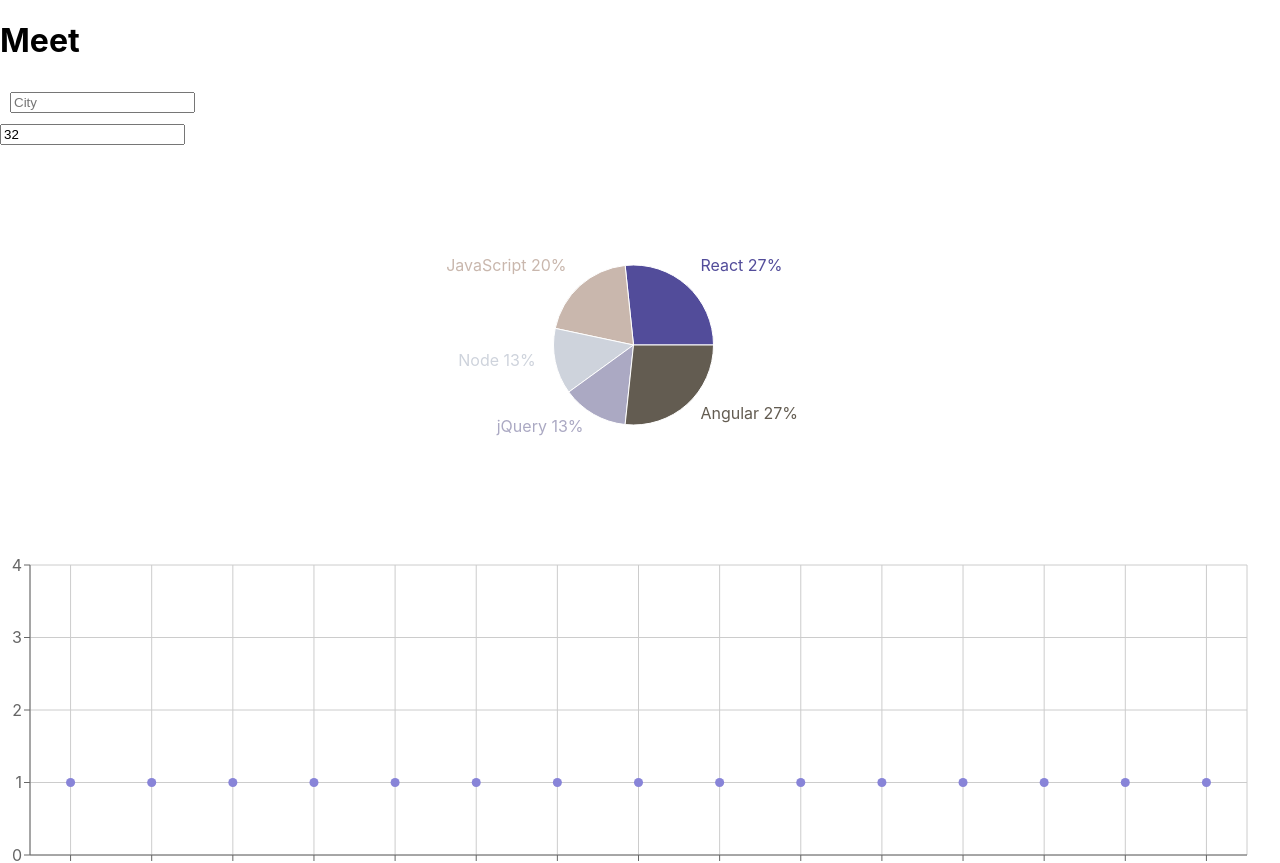
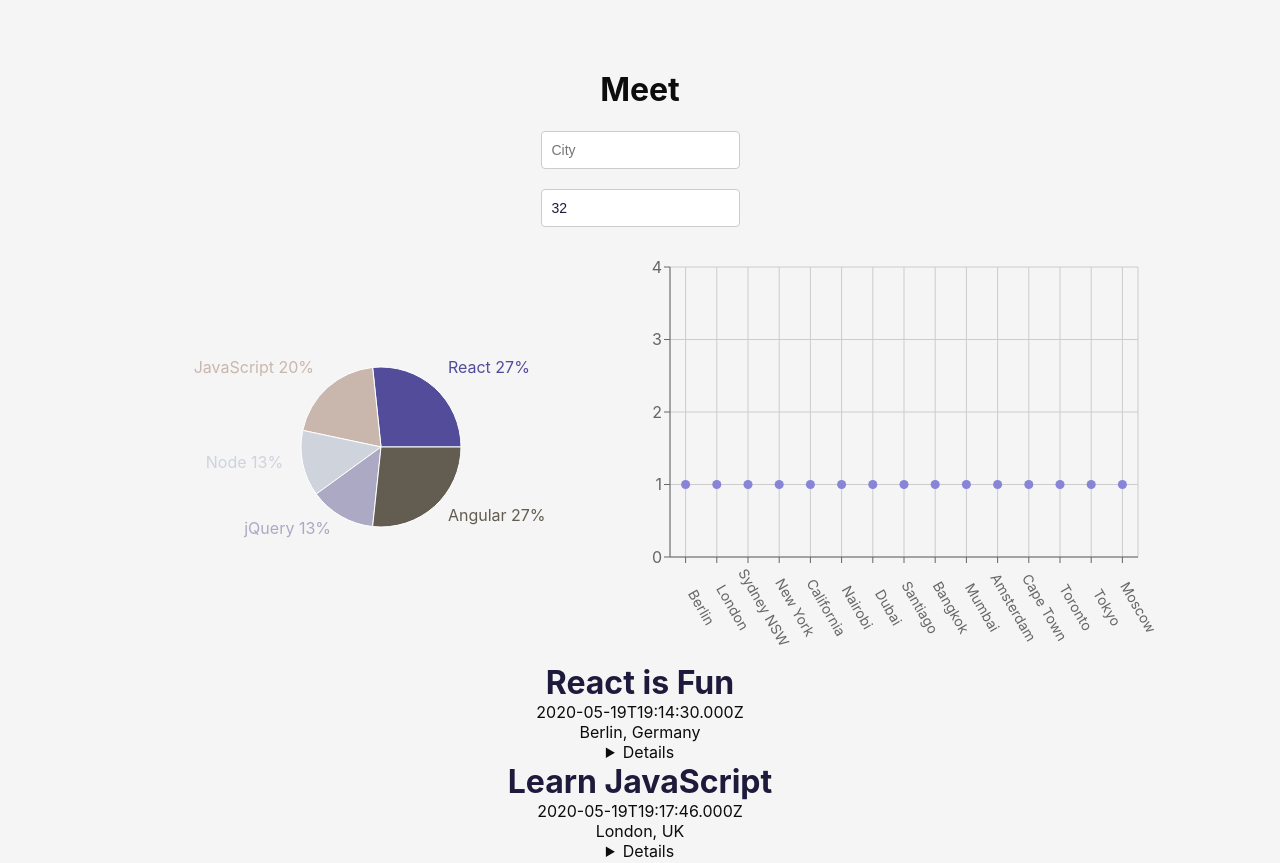
Before and after one commit to corto0406/meet, a React (Create React App) app: page / in a window 1280 px wide. Shown: the top 863 px of the page. Built offline with nearby package versions, Linux system fonts and the light colour scheme; what atatus-spa would draw is missing.

Commit message:
update immersion

```diff
--- a/package.json
+++ b/package.json
@@ -4,13 +4,16 @@
   "private": true,
   "homepage": "https://corto0406.github.io/meet",
   "dependencies": {
+    "@react-leaflet/core": "^2.1.0",
     "@testing-library/jest-dom": "^5.17.0",
     "@testing-library/react": "^13.4.0",
     "@testing-library/user-event": "^14.5.1",
     "atatus-spa": "^4.6.0",
+    "leaflet": "^1.9.4",
     "nprogress": "^0.2.0",
     "react": "^18.2.0",
     "react-dom": "^18.2.0",
+    "react-leaflet": "^4.2.1",
     "react-scripts": "5.0.1",
     "recharts": "^2.10.1",
     "web-vitals": "^2.1.4",
--- a/src/App.css
+++ b/src/App.css
@@ -1,30 +1,108 @@
 @import url(https://fonts.googleapis.com/css?family=Roboto:500);
 
-/* City Boxes */
-.city-box {
-  background: linear-gradient(135deg, #3498db, #2ecc71);
-  color: #fff;
-  border: 1px solid #ddd;
-  border-radius: 12px;
-  padding: 20px;
-  margin: 10px;
-  box-shadow: 0 4px 8px rgba(0, 0, 0, 0.2);
-  transition: transform 0.3s ease-in-out;
+body {
+  text-align: center;
+  padding: 2% 5%;
+  background-color:whitesmoke;
+  color: #0c0c0c;
 }
 
-.city-box:hover {
-  transform: scale(1.05);
+body * {
+  box-sizing: border-box;
+  display: grid;
+}
+.App {
+  text-align: center;
+  padding: 2% 5%;
+  background-color:whitesmoke
 }
 
-.city-title {
-  font-size: 24px;
-  font-weight: bold;
-  margin-bottom: 10px;
+.App * {
+  box-sizing: border-box;
+  display: grid;
 }
 
-.city-description {
-  font-size: 16px;
-  line-height: 1.4;
+ul {
+  padding: 0;
+  list-style: none;
+}
+
+p {
+  margin: 5px 0;
+}
+
+input[type="text"],
+input[type="number"] {
+  padding: 8px 6px 8px 10px;
+  border-radius: 4px;
+  outline: none;
+  border: 1px solid #ccc;
+  font-size: 14px;
+  line-height: 20px;
+  align-self: center;
+  height: 38px;
+  margin-bottom: 20px;
+  color: #1e1a3b;
+}
+
+#city-search,
+#number-of-events {
+  display: flex;
+  flex-direction: column;
+  margin: auto;
+  position: relative;
+}
+
+.suggestions {
+  width: 250px;
+  position: absolute;
+  top: 45px;
+  z-index: 2;
+  align-self: center;
+  margin: 0;
+  font-size: 14px;
+  box-shadow: 10px 10px 16px -12px rgba(0, 0, 0, 0.75);
+}
+
+.suggestions > li {
+  text-align: left;
+  padding: 8px 6px 8px 10px;
+  background-color: #eee;
+  cursor: default;
+}
+
+.suggestions > li:last-child {
+  border-bottom-left-radius: 4px;
+  border-bottom-right-radius: 4px;
+}
+
+.suggestions > li:hover {
+  background-color: #bcdcdb;
+}
+
+.event {
+  padding: 20px 20px 35px;
+  margin-bottom: 10px;
+  text-align: left;
+  border: 1px solid #272525;
+  border-radius: 4px;
+  position: relative;
+  background-color: #312e31;
+}
+
+.event-title {
+  font-size: 2rem;
+  font-weight: 700;
+  color: #1e1a3b;
+}
+
+.event-infos {
+  font-size: 1.5rem;
+  margin: 20px 0;
+}
+
+.details-btn {
+  display: none; /* Hide the details button */
 }
 
 .alerts-container {
@@ -35,18 +113,40 @@
   z-index: 1000;
 }
 
+.title-box {
+  margin-top: 60px;
+  margin-bottom: 60px;
+  text-align: center;
+}
+
+.title {
+  font-size: 3rem;
+  font-weight: bold;
+  color: #151515;
+}
+
+.subtitle {
+  font-size: 1rem;
+  font-weight: bold;
+  color: #161516;
+}
+
+.graph-title {
+  margin-top: 90px;
+  font-size: 1.5rem;
+  font-weight: 600;
+  color: #9f7ccb;
+}
+
+.charts-container {
+  display: flex;
+  justify-content: space-around;
+  width: 100%;
+}
+
 @media (max-width: 768px) {
   .charts-container {
-    grid-template-columns: 1fr;
+    flex-direction: column;
+    align-items: center;
   }
 }
-
-
-.city-container {
-  display: flex;
-  flex-wrap: wrap;
-}
-
-.city {
-  margin: 10px;
-}
```
Also changed, not shown: 1 other file (tests, documents, lock files or other folders).
